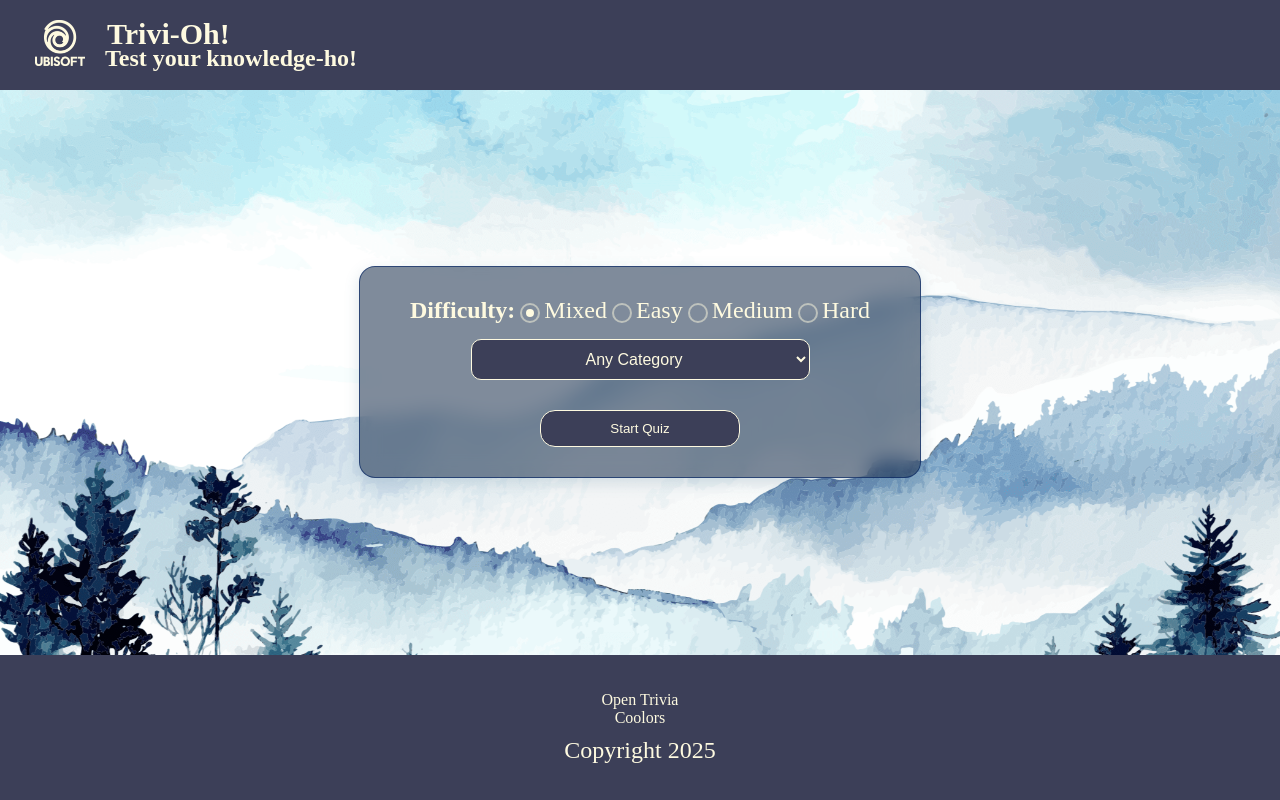
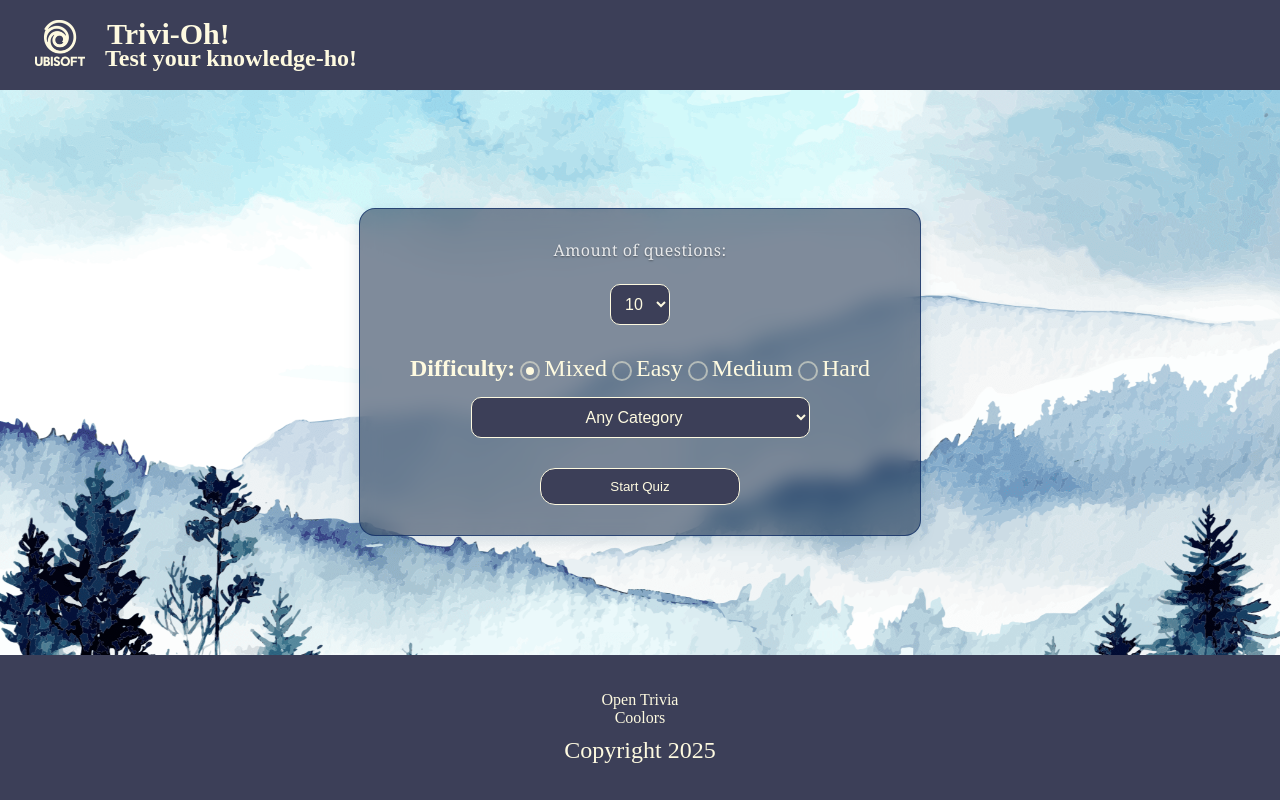
Before and after one commit to DenisCiaus123/Proiect, a React (Vite) app in the folder my-project/: page / in a window 1280 px wide. Built offline with nearby package versions, Linux system fonts and the light colour scheme.

Commit message:
Add reset button and question number display to QuizMain component/ Add questions quantity as selection

```diff
--- a/my-project/src/components/MainContent.jsx
+++ b/my-project/src/components/MainContent.jsx
@@ -9,10 +9,11 @@ export const MainContent = () => {
   const [loading, setLoading] = useState(false);
   const [fetchedEntities, setfetchedEntities] = useState([]);
   const [entity, setEntity] = useState(null);
-    const [entityIndex, setEntityIndex] = useState(0);
+  const [entityIndex, setEntityIndex] = useState(null);
   const [score, setScore] = useState(0);
   const [category, setCategory] = useState("");
   const [difficulty, setDifficulty] = useState("");
+  const [amount, setAmount] = useState(10);
 
   const resetQuiz = () => {
     setfetchedEntities([]);
@@ -21,12 +22,22 @@ export const MainContent = () => {
     setScore(0);
   };
 
+  const restartQuizSameSettings = () => {
+    setEntityIndex(0);
+    setScore(0);
+    setfetchedEntities([]);
+    setEntity(null);
+    fetchData();
+  };
 
   const fetchData = async () => {
     if (loading) return;
     setLoading(true);
     try {
-            let url = `https://opentdb.com/api.php?amount=10`;
+      let url = `https://opentdb.com/api.php?`;
+      if (amount) {
+        url += `amount=${amount}`;
+      }
       if (category) {
         url += `&category=${category}`;
       }
@@ -57,20 +68,21 @@ export const MainContent = () => {
   return (
     <div className={styles.layout}>
       {entityIndex >= fetchedEntities.length && fetchedEntities.length > 0 ? (
-                <QuizEnd
-                    resetQuiz={resetQuiz}
-                    score={score} />
+        <QuizEnd resetQuiz={resetQuiz} score={score} />
       ) : (
         <div>
           <>
             {!entity ? (
               <QuizStart
+                amount={amount}
+                setAmount={setAmount}
                 category={category}
                 setCategory={setCategory}
                 difficulty={difficulty}
                 setDifficulty={setDifficulty}
                 fetchData={fetchData}
                 loading={loading}
+                resetQuiz={resetQuiz}
               />
             ) : (
               <QuizMain
@@ -78,6 +90,9 @@ export const MainContent = () => {
                 setEntityIndex={setEntityIndex}
                 score={score}
                 setScore={setScore}
+                entityIndex={entityIndex}
+                totalQuestions={fetchedEntities.length}
+                restartQuizSameSettings={restartQuizSameSettings}
               />
             )}
           </>
@@ -85,4 +100,4 @@ export const MainContent = () => {
       )}
     </div>
   );
-}
+};
--- a/my-project/src/components/QuizMain.jsx
+++ b/my-project/src/components/QuizMain.jsx
@@ -5,7 +5,15 @@ import { categorySymbols } from "./CategorySymbols";
 
 import { decodeHtml, addPoints, shuffle, applyDifficultyStyle } from "./utils";
 
-export const QuizMain = ({ entity, setEntityIndex, score, setScore }) => {
+export const QuizMain = ({
+  entity,
+  setEntityIndex,
+  score,
+  setScore,
+  entityIndex,
+  totalQuestions,
+  restartQuizSameSettings,
+}) => {
   const [answers, setAnswers] = useState([]);
   const [selectedAnswer, setSelectedAnswer] = useState(null);
   const [showResult, setShowResult] = useState(false);
@@ -81,10 +89,19 @@ export const QuizMain = ({ entity, setEntityIndex, score, setScore }) => {
             </button>
           ))}
         </div>
-
+        <span>
+          Question Number: {entityIndex + 1} of {totalQuestions}
+        </span>
         <div className={styles.scorePanel}>
-          <span>Score: </span>
-          <span>{score}</span>
+          <span>Score: {score}</span>
+          <div>
+            <button
+              className={styles.resetQuizButton}
+              onClick={restartQuizSameSettings}
+            >
+              Restart Quiz
+            </button>
+          </div>
         </div>
       </div>
     </>
--- a/my-project/src/components/QuizMain.module.css
+++ b/my-project/src/components/QuizMain.module.css
@@ -142,3 +142,11 @@
   background-color: inherit;
   cursor: default;
 }
+
+.resetQuizButton {
+  color: #fefae0;
+  background-color: #3c3f58;
+  border-radius: 20px;
+  padding: 10px 20px;
+  margin: 0;
+}
--- a/my-project/src/components/QuizStart.jsx
+++ b/my-project/src/components/QuizStart.jsx
@@ -1,9 +1,28 @@
 import styles from "./QuizStart.module.css";
 
-export const QuizStart = ({ category, setCategory, difficulty, setDifficulty, fetchData }) => {
+export const QuizStart = ({
+  category,
+  setCategory,
+  difficulty,
+  setDifficulty,
+  amount,
+  setAmount,
+  fetchData,
+}) => {
   return (
     <div className={styles.card}>
-
+      <span className={styles.amountLabel}>Amount of questions:</span>
+      <select
+        className={styles.categoryDropdown}
+        value={amount}
+        onChange={(e) => setAmount(Number(e.target.value))}
+      >
+        <option value={5}>5</option>
+        <option value={10}>10</option>
+        <option value={15}>15</option>
+        <option value={20}>20</option>
+        <option value={25}>25</option>
+      </select>
       <div className={styles.difficultySelector}>
         <span className={styles.difficultyLabel}>Difficulty:</span>
 
@@ -90,7 +109,9 @@ export const QuizStart = ({ category, setCategory, difficulty, setDifficulty, fe
         <option value="32">Entertainment: Cartoon & Animations</option>
       </select>
 
-            <button className={styles.startQuizButton} onClick={fetchData}>Start Quiz</button>
+      <button className={styles.startQuizButton} onClick={fetchData}>
+        Start Quiz
+      </button>
     </div>
   );
 };
--- a/my-project/src/components/QuizStart.module.css
+++ b/my-project/src/components/QuizStart.module.css
@@ -32,7 +32,6 @@
   border-color: #fefae0;
 }
 
-
 .card {
   display: flex;
   flex-direction: column;
@@ -45,7 +44,7 @@
   -webkit-backdrop-filter: blur(15px);
   border: 1px solid #062763ad;
   box-shadow: 0 5px 15px #4d799233;
-  color: #3C3F58;
+  color: #3c3f58;
   width: 500px;
   margin: auto;
   overflow: visible;
@@ -57,12 +56,12 @@
   border-radius: 10px;
   margin-top: 5px;
   margin-bottom: 20px;
-  background-color: #3C3F58;
+  background-color: #3c3f58;
   color: #fefae0;
   border: 1px solid #fefae0;
   text-align: center;
-  top:100%;
-  bottom:auto;
+  top: 100%;
+  bottom: auto;
 }
 
 .difficultySelector {
@@ -70,8 +69,8 @@
   flex-direction: row;
   align-items: flex-start;
   color: #fefae0;
-  gap:5px;
-  font-size:24px;
+  gap: 5px;
+  font-size: 24px;
 }
 
 .difficultyLabel {
@@ -81,23 +80,43 @@
 
 .startQuizButton {
   color: #fefae0;
-  background-color: #3C3F58;
+  background-color: #3c3f58;
   border-radius: 15px;
   padding: 10px 20px;
   margin: 0 10px;
   text-align: center;
-  border:1px solid #fefae0;
+  border: 1px solid #fefae0;
   transition-duration: 0.3s;
   width: 200px;
 }
 
 .startQuizButton:hover {
   box-shadow: 0 2px 6px 0 #3c3f5877, 0 7px 15px 0 #54587c65;
-  background-color: #5A7D9A;
+  background-color: #5a7d9a;
   cursor: pointer;
 }
 
 .startQuizButton:active {
   transform: translateY(4px);
-  background-color: #3C3F58;
+  background-color: #3c3f58;
 }
+
+.amountLabel {
+  font-family: "Georgia", serif;
+  font-size: 16px;
+  color: rgba(255, 255, 255, 0.85); /* slightly transparent white */
+  text-align: center;
+  display: block;
+  margin-bottom: 8px;
+  letter-spacing: 0.5px;
+  text-shadow: 0 1px 2px rgba(0, 0, 0, 0.4);
+}
+.amountInput {
+  font-size: 16px;
+  background-color: rgba(238, 225, 225, 0.85); /* slightly transparent white */
+  text-align: center;
+  display: block;
+  margin-bottom: 8px;
+  letter-spacing: 0.5px;
+  text-shadow: 0 1px 2px;
+}
```
Lines whose indentation alone changed are shown as unchanged.
